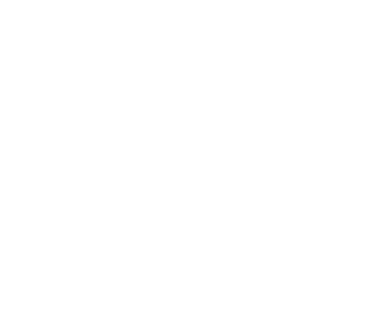
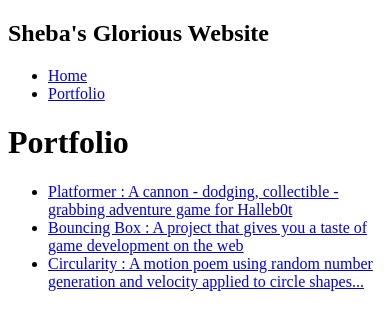
Before and after one commit to leonar9991/leonar9991.github.io, a plain HTML site: page portfolio.html in a window 390 px wide. Drawn offline with Linux system fonts and the light colour scheme.

Commit message:
add portfolio.html file

```diff
--- a/portfolio.html
+++ b/portfolio.html
@@ -0,0 +1,35 @@
+<!DOCTYPE HTML>
+<html>
+    <head>
+        <title>Sheba's Amazing Website</title>
+    </head>
+    <body>
+      <div id="all-contents">
+        <div id="all-contents">
+            <nav>
+                <h1>Sheba's Glorious Website</h1>
+                <ul id="nav-ul">
+                   <li class="nav-li">
+                   <a class="nav-a" href="index.html">Home</a>
+                 </li>
+                 <li class="nav-li">
+                   <a class="nav-a" href="portfolio.html">Portfolio</a>
+                 </li>
+             </ul>
+         </nav>
+         <nav>
+            <!-- Nav stuff here...-->
+        </nav>
+        <main>
+            <div class="content">
+                <h1>Portfolio</h1>
+                <ul id="portfolio">
+                    <li><a href="projects/platformer/">Platformer : A cannon - dodging, collectible - grabbing adventure game for Halleb0t</a></li>
+                    <li><a href="projects/bouncing-box/">Bouncing Box : A project that gives you a taste of game development on the web </a></li>
+                    <li><a href="projects/circularity/">Circularity : A motion poem using random number generation and velocity applied to circle shapes...</a></li>
+                </ul>
+            </div>
+        </main>
+     </div>
+    </body>
+</html>
--- a/style.css
+++ b/style.css
@@ -53,6 +53,7 @@ main {
     padding: 15px;
 }
 
+
 /* portfolio styles */
 #interests {
     border: 4px silver ridge;
@@ -61,3 +62,78 @@ main {
 h2, h3 {
     margin: 0px;
 }
+         /* portfolio styles */
+         .content h1 {
+            color: black;
+        }
+
+        #portfolio {
+            list-style-type: none;
+            padding-left: 0;
+        }
+
+        #portfolio li {
+            background: #fff;
+            padding: 10px;
+            border-radius: 10px;
+            margin-bottom: 10px;
+        }
+
+        #portfolio li:hover {
+            background: #eee;
+        }
+
+        #portfolio a {
+            text-decoration: none;
+            color: #454545;
+        }
+
+                    /* responsive web design */
+                    @media screen and (min-width: 120px) and (max-width: 1080px) {
+                        main {
+                          height: 100ch;
+                          zoom: 1.5;
+                          display: grid;
+                        }
+
+                        h1 {
+                          font-size: 44px;
+                        }
+
+                        h2 {
+                          font-size: 42px;
+                        }
+
+                        h3 {
+                          font-size: 36px;
+                        }
+
+                        #all-contents {
+                          height: 100ch;
+                          margin: none;
+                        }
+
+                        a {
+                          font-size: 42px;
+                        }
+
+                        .sidebar {
+                          margin-right: 0px;
+                          justify-content: center;
+                          align-items: center;
+                        }
+
+                        .sidebar-img {
+                          width: 100%;
+                        }
+
+                        p,
+                        li {
+                          font-size: 24px;
+                        }
+
+                        .content {
+                          align-content: center;
+                          justify-content: center;
+                        }
+                    }
```
